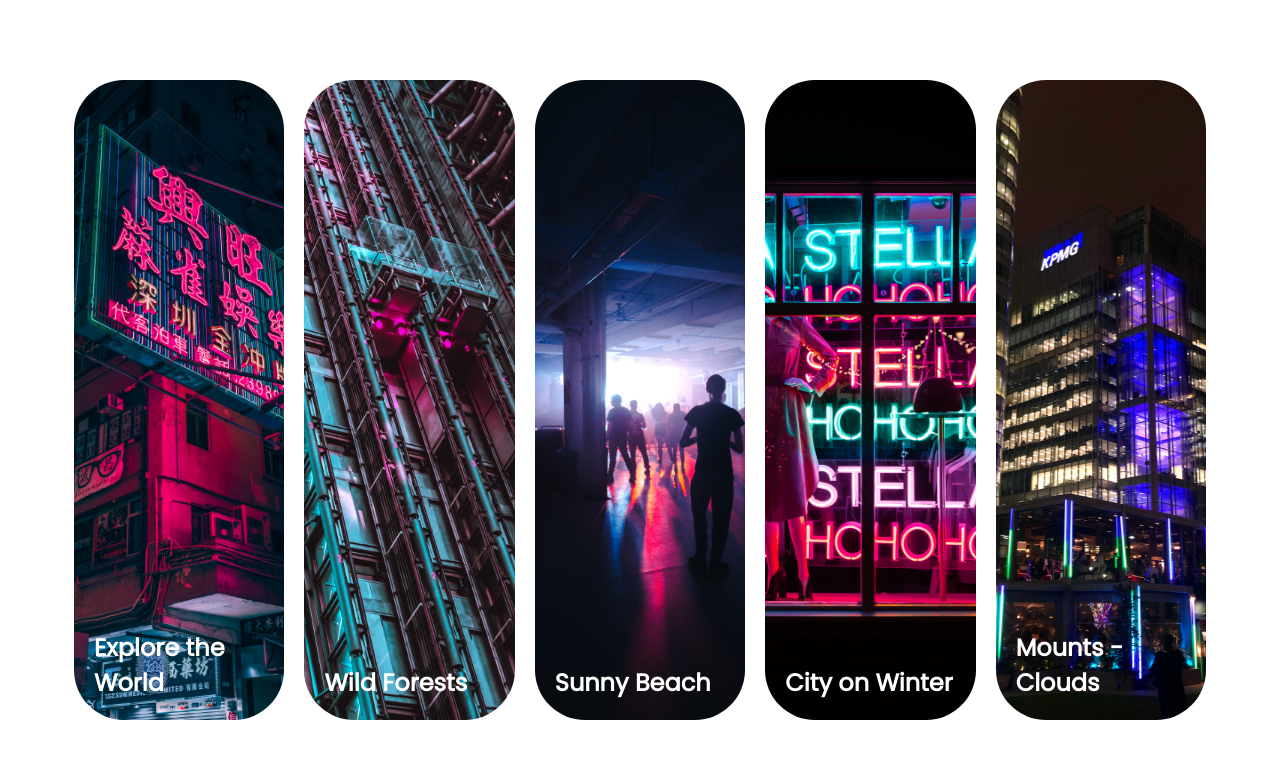
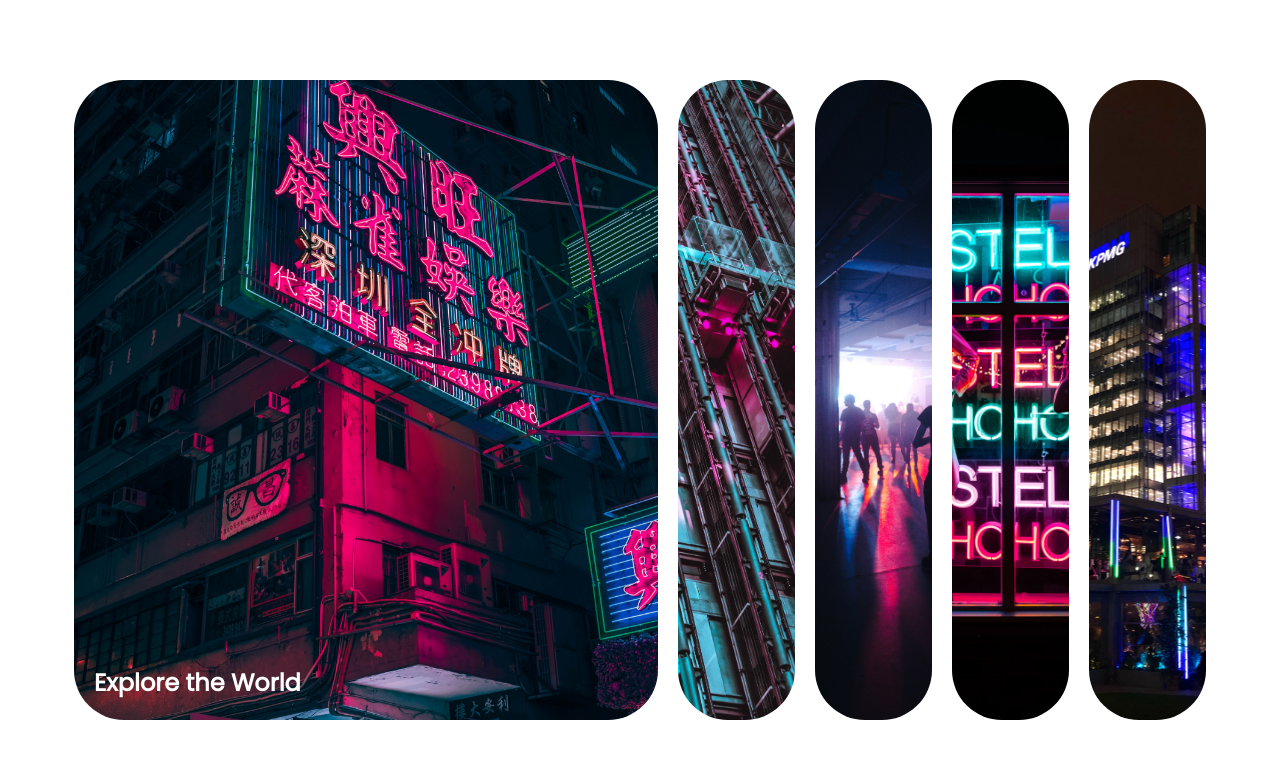
Before and after one commit to dandigby80/expanding-cards, a plain HTML site: page index.html in a window 1280 px wide. Both pictures are taken after a click on the element "Explore the World". Drawn offline with Linux system fonts and the light colour scheme.

Commit message:
finished project

```diff
--- a/app.js
+++ b/app.js
@@ -0,0 +1,16 @@
+'use strict';
+
+const panels = document.querySelectorAll('.panel');
+
+panels.forEach(panel => {
+  panel.addEventListener('click', ()=> {
+    removeActiveClasses();
+    panel.classList.add('active')
+  })
+})
+
+function removeActiveClasses(){
+  panels.forEach(panel => {
+    panel.classList.remove('active');
+  })
+}
--- a/style.css
+++ b/style.css
@@ -27,7 +27,7 @@ body{
   border-radius: 50px;
   color: #fff;
   cursor: pointer;
-  flex: 0.5;
+  flex: 1;
   margin: 10px;
   position: relative;
   transition: all 700ms ease-in;
```
